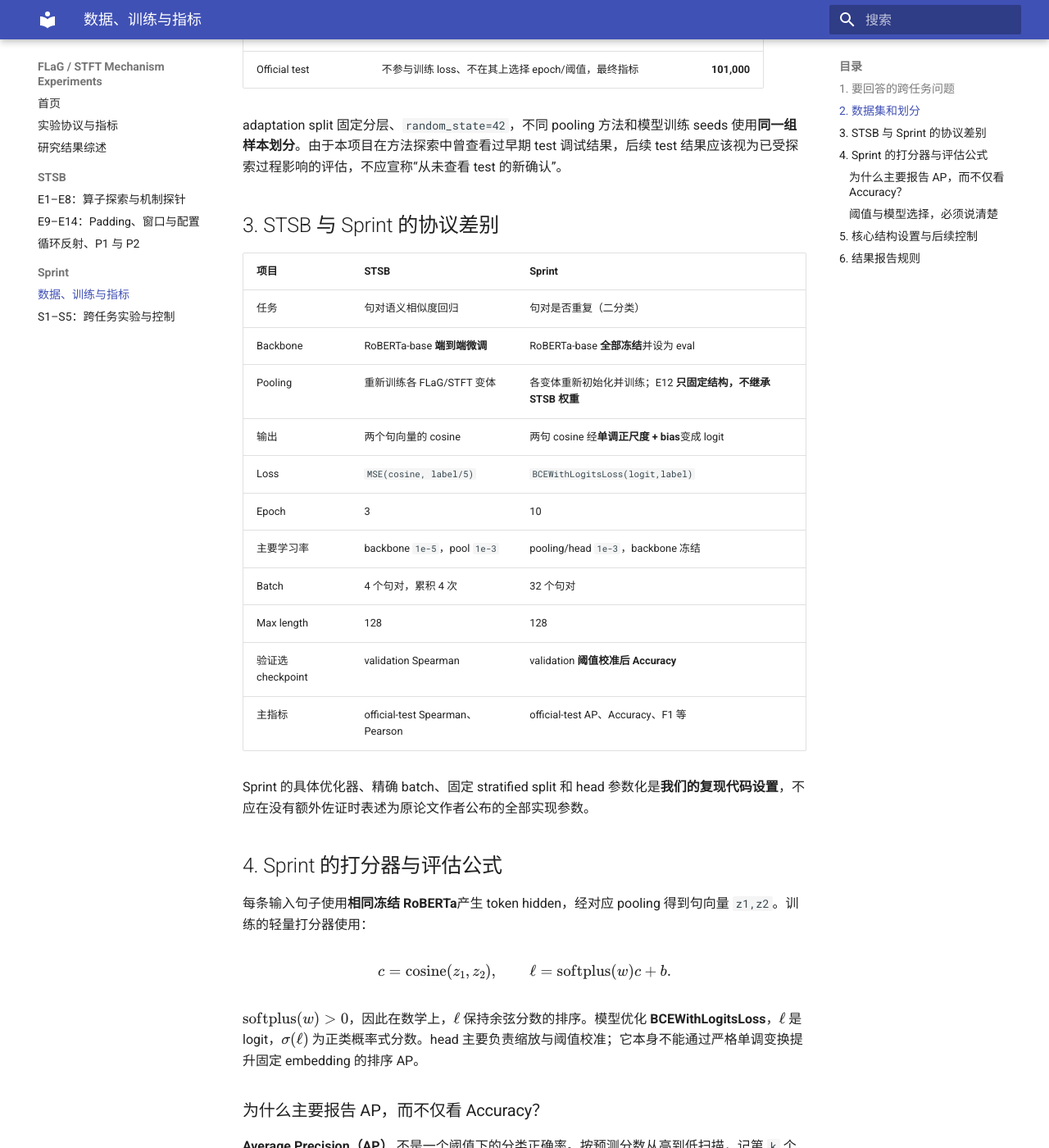
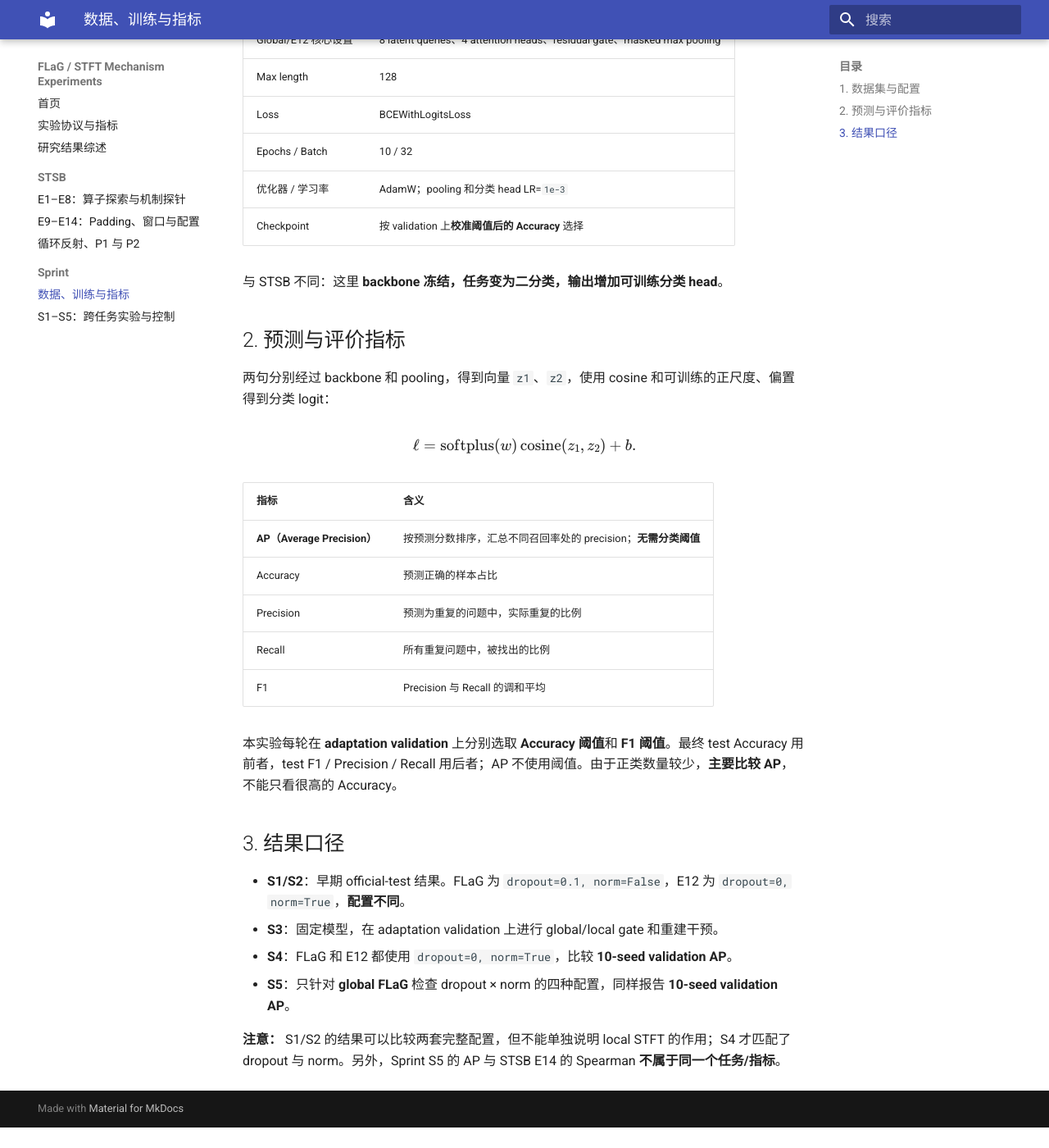
Before and after one commit to lumoswwr/FLaG-STFT-Notes, an MkDocs documentation site: the page built from docs/sprint/01-protocol.md, in a window 1280 px wide and 1400 px high, scrolled down 801 px. Shown: the whole window at 82% size. Built offline with MkDocs 1.6.1 and Material for MkDocs 9.7.7, drawn with Linux system fonts in a browser that asks for light colours; after the commit the page ends 2176 px from its top, so only the background shows below that; some of the changed text lies outside the part shown.

Commit message:
simplify Sprint protocol while keeping data, seeds, thresholds and metrics

```diff
--- a/docs/sprint/01-protocol.md
+++ b/docs/sprint/01-protocol.md
@@ -1,97 +1,56 @@
-# Sprint 迁移：数据、训练协议与指标计算
+# Sprint：数据集与训练协议
 
-本节说明 **SprintDuplicateQuestions** 如何复用 STSB 已选定的 E12（`win=16,hop=16,rect,center=False`），以及为什么**不能直接比较 STSB 的 Spearman 与 Sprint 的 AP**。S1–S5 的完整实验与每组 seeds 见[下一页](02-experiments.md)，全项目约定见[统一实验协议](../methods.md)。
+将 STSB 中选定的 **E12 结构**（STFT 16/16，无重叠）用于 SprintDuplicateQuestions，验证它在另一种文本任务中的表现。Sprint 的模型**重新训练 pooling**，不直接使用 STSB 的 checkpoint。
 
-## 1. 要回答的跨任务问题
+## 1. 数据集与配置
 
-STSB 是连续语义相似度回归；FLaG 原论文在 STSB 中低于 Mean，我们观察到 E12 早期小幅正向信号，但 10 seeds 未证实稳定优势。为考察机制结果是否只存在于 STSB，将**已确定结构的 E12**移到**重复问题检测** Sprint。这里不因 Sprint 结果重新调局部 `win/hop`，避免直接在新的测试集上继续筛结构。
+Sprint 任务：输入两个英文问题，判断是否语义重复（二分类）。本实验使用的适配训练集来自官方 validation 的固定分层 90:10 划分；官方 test 用于最终评估。
 
-**这是一种跨任务检验**，不是把 STSB 已训练 checkpoint 直接迁移到 Sprint：Sprint 的 pooling 从头初始化并训练，backbone 冻结，标签、loss 与评估也不同。
+| 数据 | 数量 | 用途 |
+| --- | ---: | --- |
+| Adaptation train | 90,900 对 | 训练 |
+| Adaptation validation | 10,100 对 | 选择 checkpoint 和分类阈值 |
+| Official test | 101,000 对 | 最终评估 |
 
-## 2. 数据集和划分
+划分随机种子为 **42**，所有模型共享同一划分。各实验的**模型随机种子数**另在 S1–S5 标注。
 
-本项目采用 `mteb/sprintduplicatequestions-pairclassification` 的相应数据配置，输入字段为 `sentence1`、`sentence2`、`label`，目标是识别是否重复。所采用的任务配置没有用于本实验的独立官方训练划分，因此固定从官方 validation 内分出 adaptation train/validation，并保留官方 test 做最终评估：
+| 设置 | Sprint |
+| --- | --- |
+| Backbone | **冻结 RoBERTa-base** |
+| Pooling | Mean、global FLaG 或 E12，重新初始化并训练 |
+| E12 固定结构 | `win=16, hop=16, rect, center=False`；无帧位置编码 |
+| Global/E12 核心设置 | 8 latent queries、4 attention heads、residual gate、masked max pooling |
+| Max length | 128 |
+| Loss | BCEWithLogitsLoss |
+| Epochs / Batch | 10 / 32 |
+| 优化器 / 学习率 | AdamW；pooling 和分类 head LR=`1e-3` |
+| Checkpoint | 按 validation 上**校准阈值后的 Accuracy** 选择 |
 
-| 数据 | 来源与用途 | 句对数 |
-| --- | --- | ---: |
-| Adaptation train | 官方 validation 的分层 90%，仅此部分参与训练 loss | **90,900** |
-| Adaptation validation | 官方 validation 的其余分层 10%，用于 checkpoint 与分类阈值 | **10,100** |
-| Official test | 不参与训练 loss、不在其上选择 epoch/阈值，最终指标 | **101,000** |
+与 STSB 不同：这里 **backbone 冻结，任务变为二分类，输出增加可训练分类 head**。
 
-adaptation split 固定分层、`random_state=42`，不同 pooling 方法和模型训练 seeds 使用**同一组样本划分**。由于本项目在方法探索中曾查看过早期 test 调试结果，后续 test 结果应该视为已受探索过程影响的评估，不应宣称“从未查看 test 的新确认”。
+## 2. 预测与评价指标
 
-## 3. STSB 与 Sprint 的协议差别
-
-| 项目 | STSB | Sprint |
-| --- | --- | --- |
-| 任务 | 句对语义相似度回归 | 句对是否重复（二分类） |
-| Backbone | RoBERTa-base **端到端微调** | RoBERTa-base **全部冻结**并设为 eval |
-| Pooling | 重新训练各 FLaG/STFT 变体 | 各变体重新初始化并训练；E12 **只固定结构，不继承 STSB 权重** |
-| 输出 | 两个句向量的 cosine | 两句 cosine 经**单调正尺度 + bias**变成 logit |
-| Loss | `MSE(cosine, label/5)` | `BCEWithLogitsLoss(logit,label)` |
-| Epoch | 3 | 10 |
-| 主要学习率 | backbone `1e-5`，pool `1e-3` | pooling/head `1e-3`，backbone 冻结 |
-| Batch | 4 个句对，累积 4 次 | 32 个句对 |
-| Max length | 128 | 128 |
-| 验证选 checkpoint | validation Spearman | validation **阈值校准后 Accuracy** |
-| 主指标 | official-test Spearman、Pearson | official-test AP、Accuracy、F1 等 |
-
-Sprint 的具体优化器、精确 batch、固定 stratified split 和 head 参数化是**我们的复现代码设置**，不应在没有额外佐证时表述为原论文作者公布的全部实现参数。
-
-## 4. Sprint 的打分器与评估公式
-
-每条输入句子使用**相同冻结 RoBERTa**产生 token hidden，经对应 pooling 得到句向量 `z1,z2`。训练的轻量打分器使用：
+两句分别经过 backbone 和 pooling，得到向量 `z1`、`z2`，使用 cosine 和可训练的正尺度、偏置得到分类 logit：
 
 $$
-c=\operatorname{cosine}(z_1,z_2),\qquad
-\ell=\operatorname{softplus}(w)c+b .
+\ell=\operatorname{softplus}(w)\operatorname{cosine}(z_1,z_2)+b.
 $$
 
-\(\operatorname{softplus}(w)>0\)，因此在数学上，\(\ell\) 保持余弦分数的排序。模型优化 **BCEWithLogitsLoss**，\(\ell\) 是 logit，\(\sigma(\ell)\) 为正类概率式分数。head 主要负责缩放与阈值校准；它本身不能通过严格单调变换提升固定 embedding 的排序 AP。
+| 指标 | 含义 |
+| --- | --- |
+| **AP（Average Precision）** | 按预测分数排序，汇总不同召回率处的 precision；**无需分类阈值** |
+| Accuracy | 预测正确的样本占比 |
+| Precision | 预测为重复的问题中，实际重复的比例 |
+| Recall | 所有重复问题中，被找出的比例 |
+| F1 | Precision 与 Recall 的调和平均 |
 
-### 为什么主要报告 AP，而不仅看 Accuracy？
+本实验每轮在 **adaptation validation** 上分别选取 **Accuracy 阈值**和 **F1 阈值**。最终 test Accuracy 用前者，test F1 / Precision / Recall 用后者；AP 不使用阈值。由于正类数量较少，**主要比较 AP**，不能只看很高的 Accuracy。
 
-**Average Precision（AP）** 不是一个阈值下的分类正确率。按预测分数从高到低扫描，记第 `k` 个召回率层级的 precision 为 \(P_k\)、recall 为 \(R_k\)，其常用离散定义为：
+## 3. 结果口径
 
-$$
-\operatorname{AP}=\sum_k(R_k-R_{k-1})P_k .
-$$
+- **S1/S2**：早期 official-test 结果。FLaG 为 `dropout=0.1, norm=False`，E12 为 `dropout=0, norm=True`，**配置不同**。
+- **S3**：固定模型，在 adaptation validation 上进行 global/local gate 和重建干预。
+- **S4**：FLaG 和 E12 都使用 `dropout=0, norm=True`，比较 **10-seed validation AP**。
+- **S5**：只针对 **global FLaG** 检查 dropout × norm 的四种配置，同样报告 **10-seed validation AP**。
 
-它刻画正类靠前排序的质量，**越大越好**。在该任务中正类较稀少，即使大部分样本一律预测为非重复，Accuracy 也可能非常高，因此 Accuracy 必须和 AP/F1 一起解释。
-
-其余分类指标定义：
-
-$$
-\operatorname{Accuracy}=\frac{TP+TN}{TP+TN+FP+FN},\qquad
-P=\frac{TP}{TP+FP},\quad R=\frac{TP}{TP+FN},\quad
-F1=\frac{2PR}{P+R}.
-$$
-
-### 阈值与模型选择，必须说清楚
-
-项目代码每个 epoch 都只在 **adaptation validation** 上计算候选 logits/cosine 与标签，再**分别**求两个阈值：
-
-1. **Accuracy 阈值**：在 validation 上搜索 Accuracy 的最优阈值，并以该 validation Accuracy 选择 checkpoint（严格优于才替换，因此同分保留更早 epoch）。
-2. **F1 阈值**：在 validation 上另外搜索 F1 的阈值，连同所选 checkpoint 一起保存，用于后面的 F1/Precision/Recall。
-
-最终对 official test **冻结**这两个阈值：test **Accuracy 使用 Accuracy 阈值**；test **F1/Precision/Recall 使用 F1 阈值**；AP 则不使用分类阈值。**所以单行 Accuracy 与 F1 不对应同一张混淆矩阵**，不能依据这两个报告数反推出统一 TP/FP/TN/FN。
-
-## 5. 核心结构设置与后续控制
-
-- Mean：对有效 token hidden 取平均，pool 本身无可训练参数，只有 Sprint 的轻量 head 参与适配。
-- Global FLaG：8 latents、4 heads、residual gate、masked max pooling、global FFT。
-- E12 STFT-FLaG：继承 STSB 选定的 `win=16,hop=16,rect,center=False`、无 overlap、无 frame positional encoding，其余结构与 global FLaG 对齐。
-
-!!! warning "Sprint 早期性能比较存在配置混杂"
-    S1/S2 的**原始训练记录**为 FLaG `dropout=0.1,post_pool_norm=False`，E12 `dropout=0,post_pool_norm=True`。因此早期 E12 对 FLaG 的 AP 差异同时包含**算子、dropout 和 normalization**。其数字是真实的整套系统比较，但**不能**当成“STFT 算子造成的 AP 提升”。S4 补充匹配 global，S5 专门测试 global 上的 dropout × norm 交互。
-
-**论文方法文本**对 language 的描述是 `dropout=0.1` 且 **post-pool LayerNorm=True**。公开代码路径与文字存在需区分的实现细节；我们的 S1 早期版本不能代称“严格论文定义下的 Sprint FLaG”。Sprint 目前没有重新训练一套 **`0.1/True` 的 E12** 与该 global 配置做完整匹配对比；只有 **STSB E14** 执行了这一种配置下的 10-seed global/local 匹配实验。
-
-## 6. 结果报告规则
-
-- **S1**：早期 3-seed official-test 性能，只供探索观察；**S2**：扩为 10 seeds，但**并未消除早期配置不匹配**。
-- **S3**：使用固定源 checkpoint 的**validation 推理干预**（GG/LG/GL/LL），比较同权重下的 operator 路线，不代表四组重新训练的测试性能。
-- **S4**：`dropout=0/norm=True` 匹配非算子设置，global vs E12，**10-seed adaptation validation AP**；与 S2 的 official-test AP 分开报告。
-- **S5**：仅针对 **global FLaG** 的 2×2 dropout/norm，**10-seed adaptation validation AP**，不是 global/local 的 2×2×2，更不是新的 official-test 结论。
-
-**代码索引：** [Sprint 训练与阈值](https://github.com/lumoswwr/AMPCliff/blob/FLaG-STFT-mechanism/text_repro/train_sprint.py)，[Sprint global/local 2×2](https://github.com/lumoswwr/AMPCliff/blob/FLaG-STFT-mechanism/text_repro/probe_sprint_global_local_2x2.py)，[STFT/FLaG pooling](https://github.com/lumoswwr/AMPCliff/blob/FLaG-STFT-mechanism/factory/pooling/flag_pooling.py)。
+**注意：** S1/S2 的结果可以比较两套完整配置，但不能单独说明 local STFT 的作用；S4 才匹配了 dropout 与 norm。另外，Sprint S5 的 AP 与 STSB E14 的 Spearman **不属于同一个任务/指标**。
```
